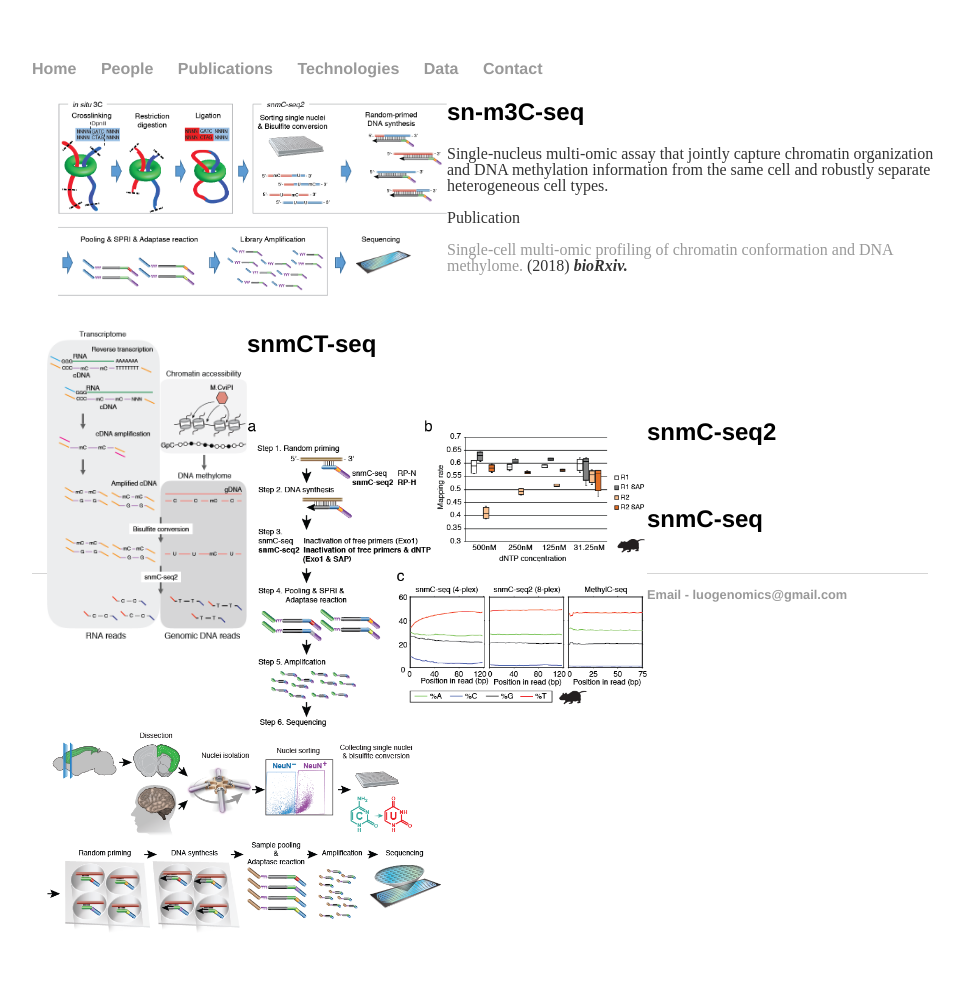
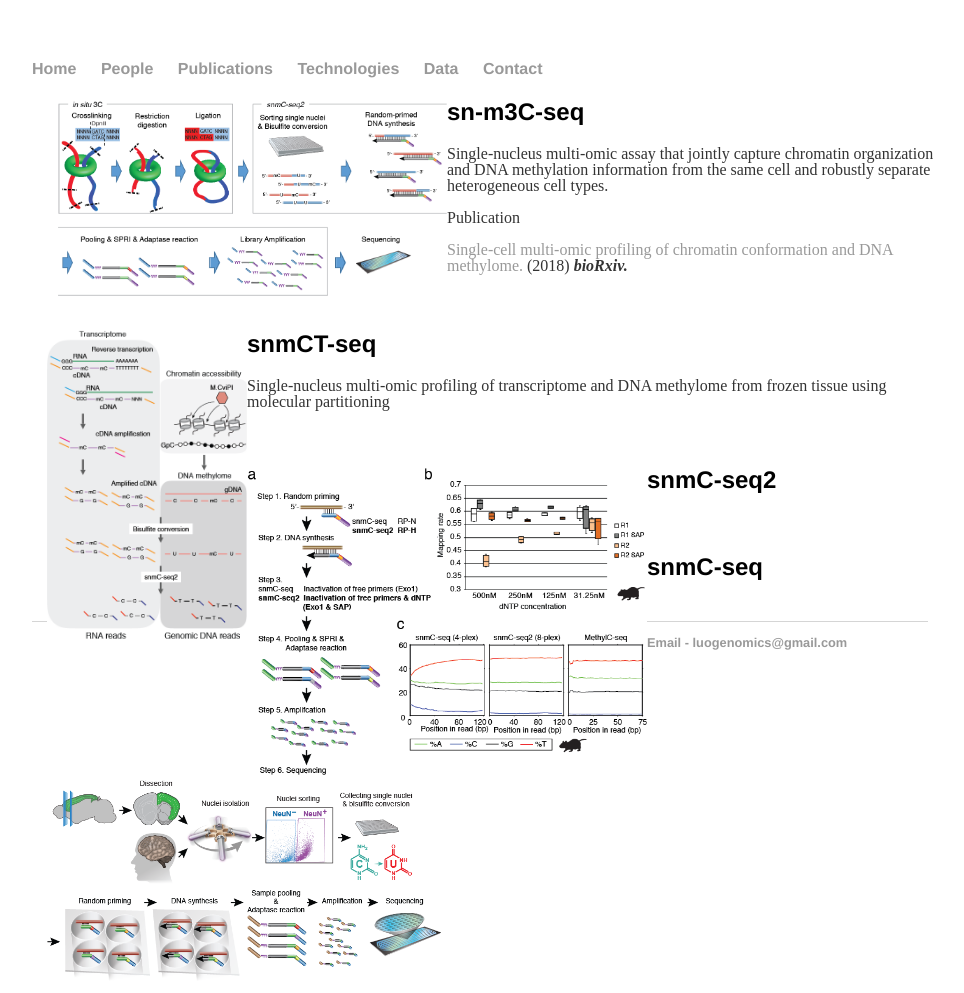
Before and after one commit to luogenomics/luogenomics.github.io, a Jekyll site: the page built from technologies/index.html, in a window 1280 px wide. Shown: the whole page, without its empty margins (160-1124 px from the left). Built offline with Jekyll 4.4.1, drawn with Linux system fonts in a browser that asks for light colours; before the commit the page ends 945 px from its top, so only the background shows below that.

Commit message:
Update index.html

```diff
--- a/technologies/index.html
+++ b/technologies/index.html
@@ -20,6 +20,7 @@ title: Luo Lab Technologies
     <img width=200 class="media-object" src="mCT-seq.png">
   </a>
   <h2> snmCT-seq </h2>
+  <p> Single-nucleus multi-omic profiling of transcriptome and DNA methylome from frozen tissue using molecular partitioning </p>
 </div>
 <div class="bigspacer"></div>
 
```
